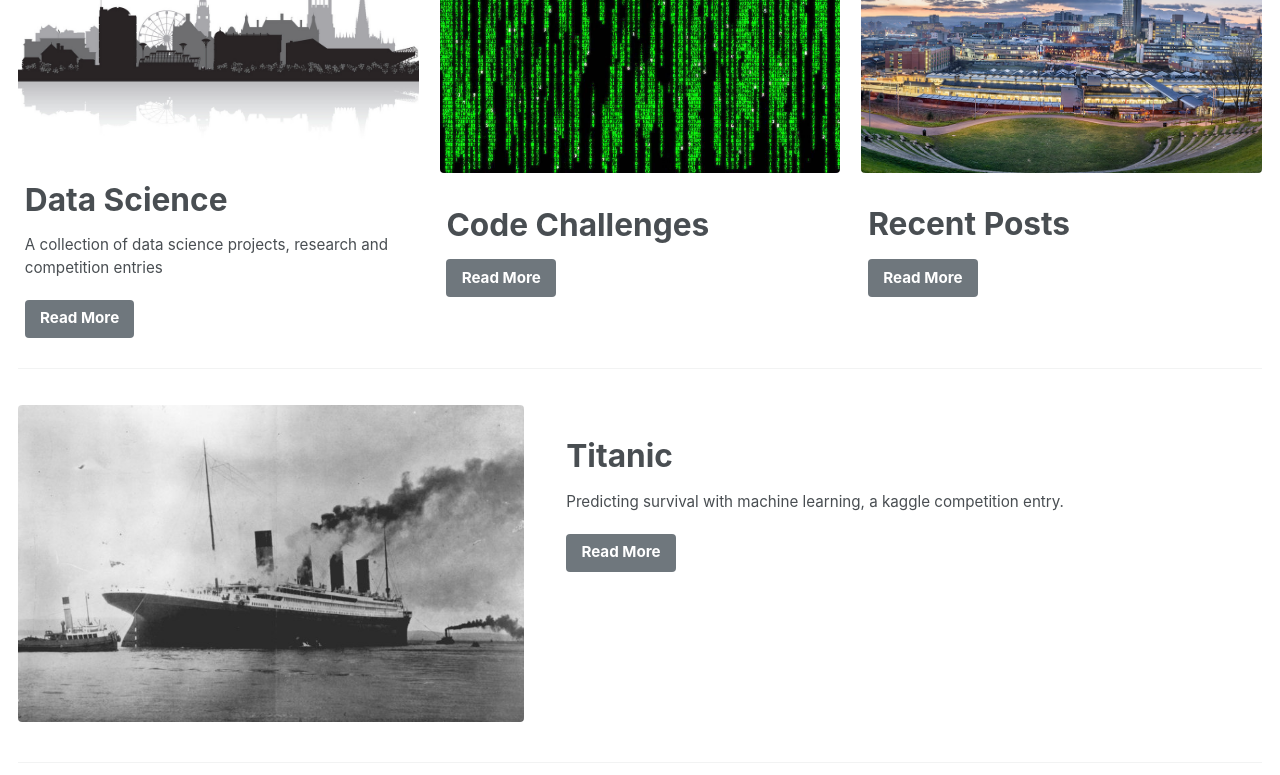
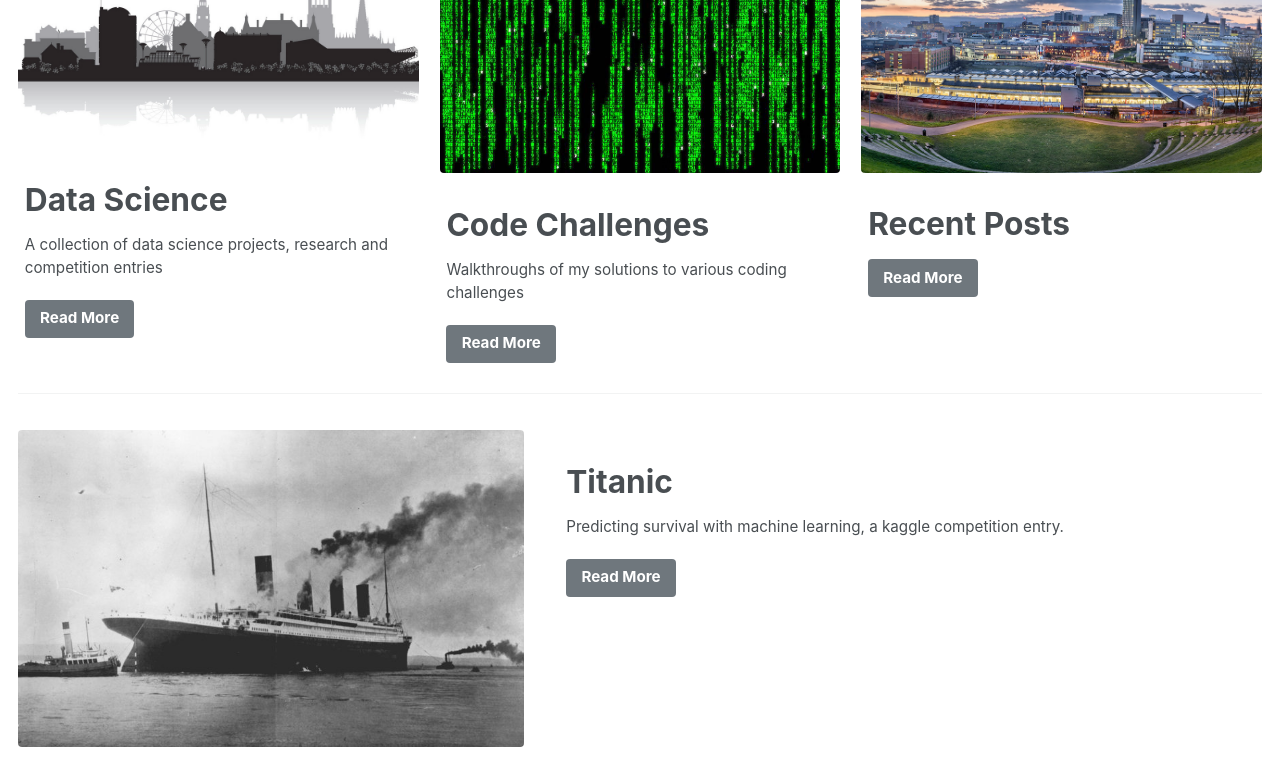
Before and after one commit to DavidBurn/davidburn.github.io, a Jekyll site: the page built from _pages/home.md, in a window 1280 px wide and 900 px high, scrolled down 512 px, cut to the strip 0-775 px from the top of the window. Built offline with Jekyll 4.4.1, drawn with Linux system fonts in a browser that asks for light colours; cached includes are drawn as plain includes; nearby versions of some CDN libraries; some of the changed lines change nothing that is shown.

Commit message:
fix image in homepage

```diff
--- a/_pages/home.md
+++ b/_pages/home.md
@@ -4,7 +4,7 @@
 layout: splash
 permalink: /
 header:
-  overlay_image: /images/skyline.png
+  overlay_image: /images/sheffield.png
 author_profile: true
 feature_row:
   - image_path: /images/sheffield.png
@@ -15,7 +15,7 @@
     btn_class: "btn--primary"
   - image_path: /images/splash/matrix.jpg
     title: "Code Challenges"
-    excerprt: "Walkthroughs of my solutions to various coding challenges"
+    excerpt: "Walkthroughs of my solutions to various coding challenges"
     url: /advent-2018/day1-2/
     btn_label: "Read More"
     btn_class: "btn--primary"
```
